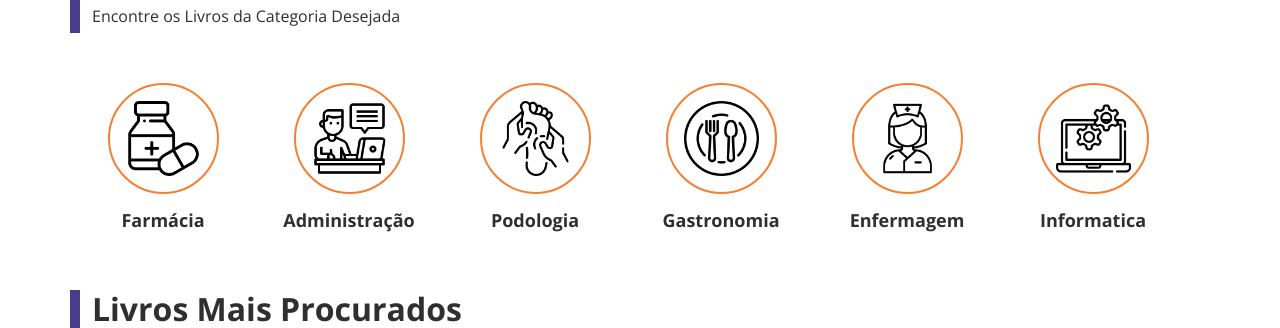
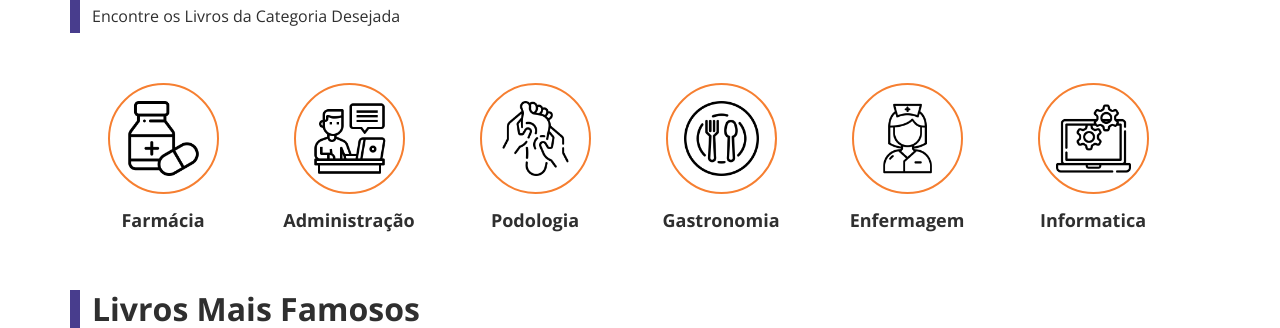
Before and after one commit to GabrielFernandesRonchi/ProjetoBiblioteca, a plain HTML site: page index.html in a window 1280 px wide. Shown: the part 472-800 px from the top of the page. Drawn offline with nearby package versions, Linux system fonts and the light colour scheme.

Commit message:
Mudança de titulo

```diff
--- a/index.html
+++ b/index.html
@@ -104,7 +104,7 @@
     <section class="container">
       <div class="row">
         <div class="col titulo">
-          <h2>Livros Mais Procurados</h2>
+          <h2>Livros Mais Famosos</h2>
           <p>Descubra nossos Livros mais Populares</p>
         </div>
 
```
